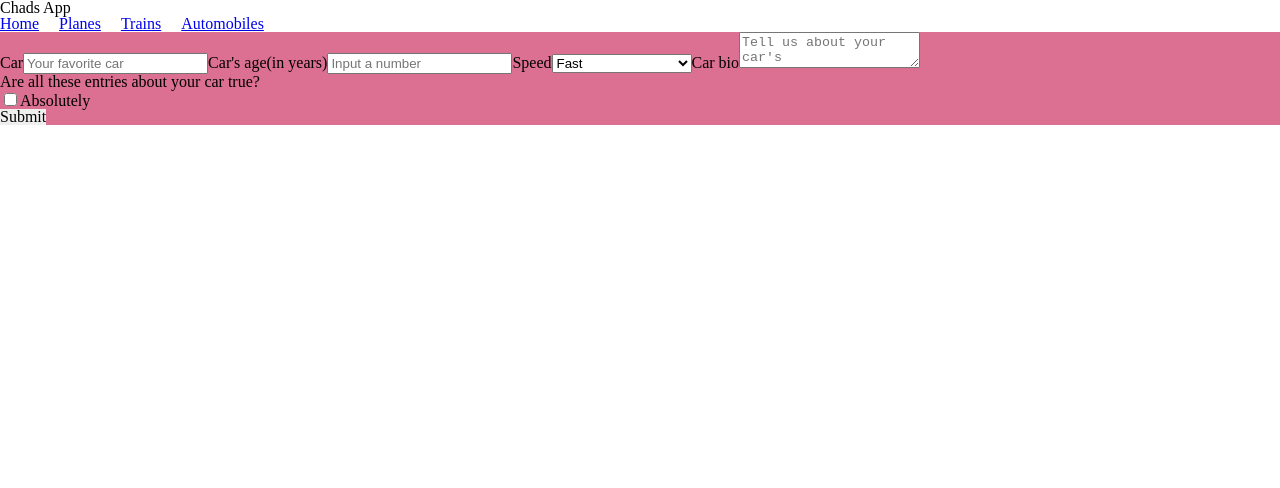
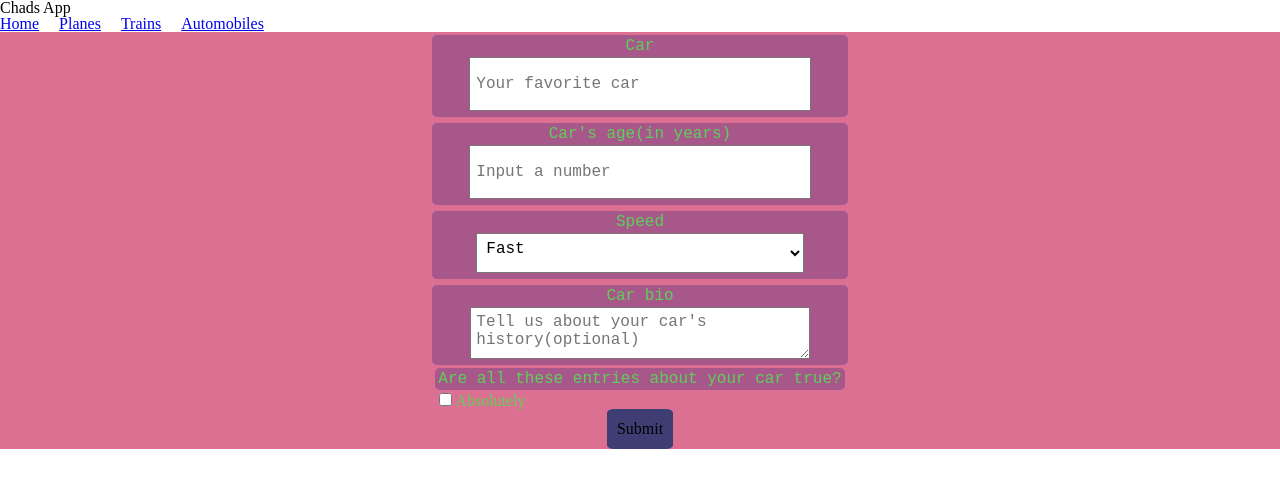
Before and after one commit to Chad-Stabler/custom-components, a React app: page / in a window 1280 px wide. Shown: the top 488 px of the page. Built offline with nearby package versions, Linux system fonts and the light colour scheme.

Commit message:
component level styling for form controls

```diff
--- a/src/components/HomePage/HomePage.css
+++ b/src/components/HomePage/HomePage.css
@@ -1,3 +1,10 @@
 .HomePage {
     background: palevioletred;
+    display: flex;
+    justify-content: center;
 }
+form {
+    display: flex;
+    flex-direction: column;
+    align-items: center;
+}
--- a/src/components/forms/FormControls.css
+++ b/src/components/forms/FormControls.css
@@ -0,0 +1,46 @@
+.LabelText {
+    color: rgb(92, 209, 88);
+    font-family: 'Courier New', Courier, monospace;
+    font-size: medium;
+}
+
+.FormControl {
+    display: flex;
+    flex-direction: column;
+    align-items: center;
+    margin: 3px;
+    width: 100%;
+}
+input:not([type='checkbox']),
+select,
+textarea {
+display: flex;
+flex-direction: column;
+width: 80%;
+height: 40px;
+padding: 5px;
+margin: 3px;
+font-size: 1em;
+font-family: var(--primary-font);
+}
+
+.FormButton {
+    padding: 5px 10px;
+    height: 40px;
+    background: rgb(62, 62, 117);
+    border: 1px solid var(--header-color);
+    border-radius: 10%;
+    cursor: pointer;
+
+}
+Icon {
+  font-size: 1.5em;
+}
+.CheckboxControl {
+    color: rgb(92, 209, 88);
+}
+.LabelText {
+    background-color: rgba(49, 30, 116, 0.3);
+    border-radius: 5px;
+    padding: 3px;
+}
```
